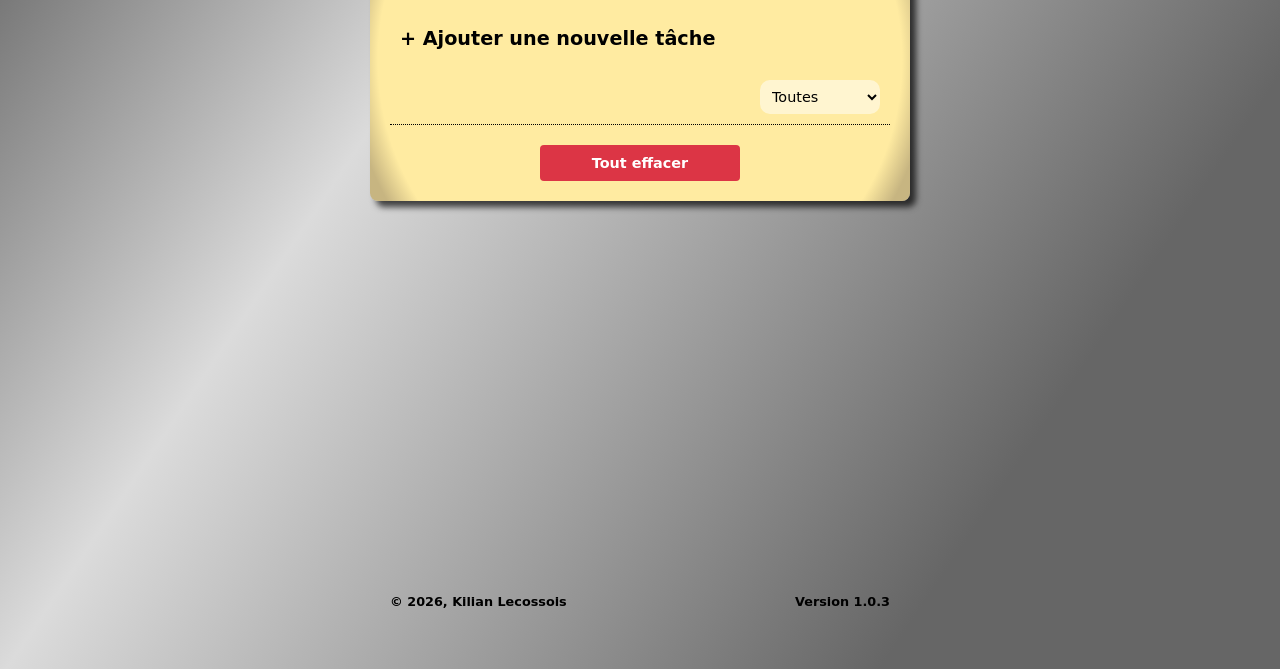
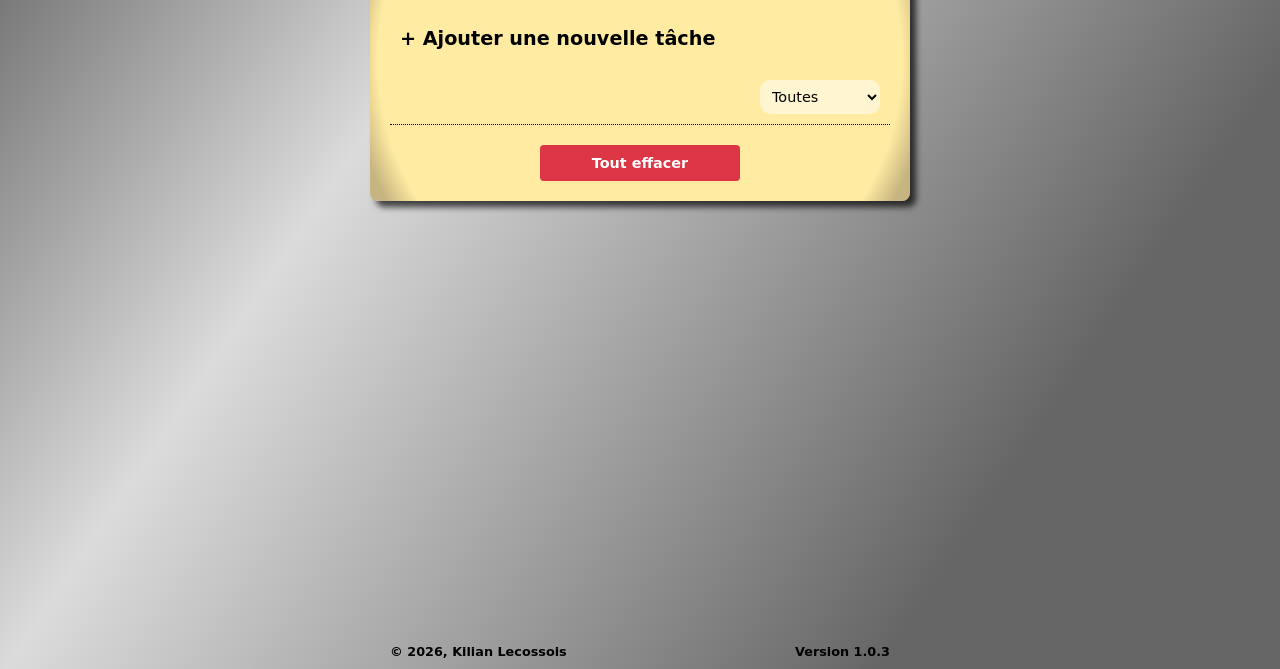
Before and after one commit to kilecos/To-Do-List, a website built with Vite: page index.html in a window 1280 px wide. Shown: the part 131-800 px from the top of the page. Built offline with nearby package versions, Linux system fonts and the light colour scheme; a web font is replaced by a local one.

Commit message:
Version 1.0.4
feat(ui): ajustement padding sur le body pour descendre le footer

```diff
--- a/src/style.css
+++ b/src/style.css
@@ -9,7 +9,7 @@ body {
   font-weight: bold;
   min-height: 100vh;
   background: linear-gradient(304deg,rgba(102, 102, 102, 1) 22%, rgba(219, 219, 219, 1) 70%, rgba(102, 102, 102, 1) 100%);
-  padding: 50px 0;
+  padding-top: 50px;
   margin: 0;
   box-sizing: border-box;
   display: flex;
```
Also changed, not shown: CHANGELOG.md.
